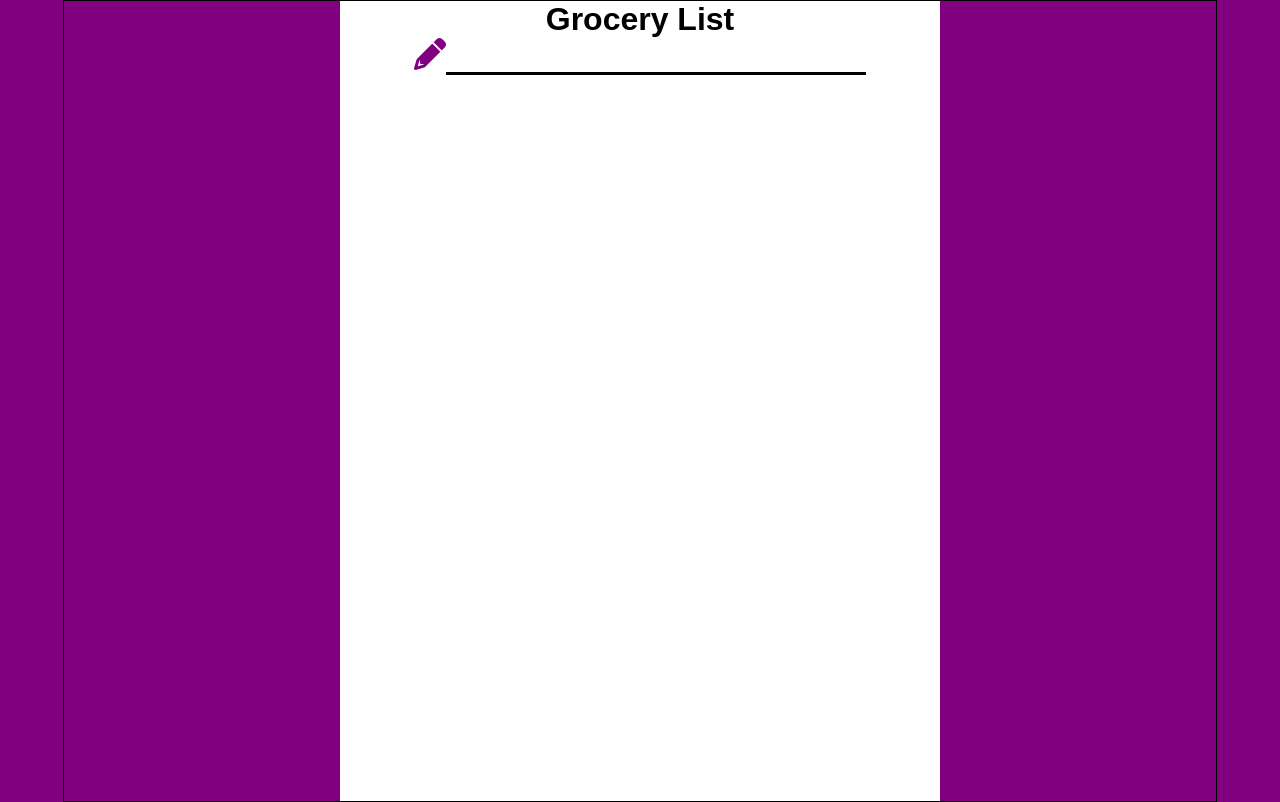
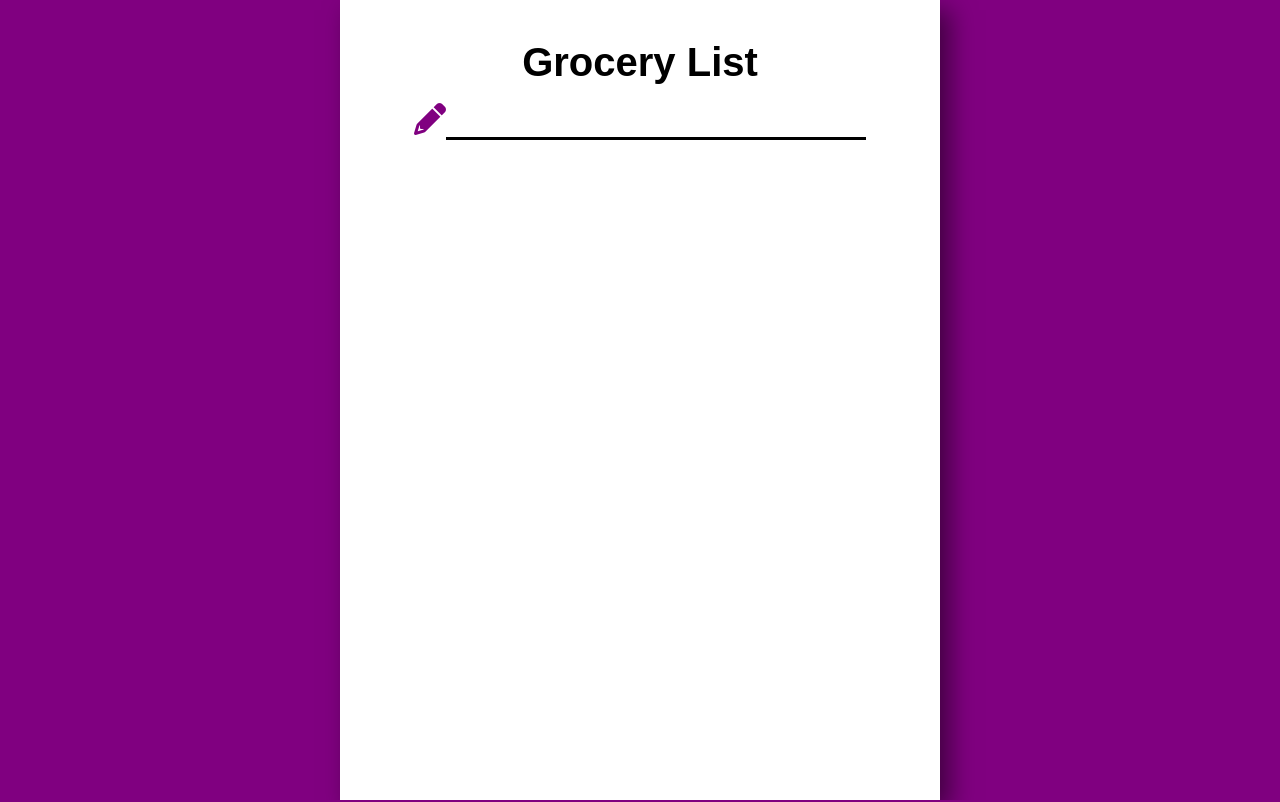
Before and after one commit to Stasiperez85/grocery-list, a plain HTML site: page index.html in a window 1280 px wide. Drawn offline with Linux system fonts and the light colour scheme.

Commit message:
update css

```diff
--- a/index.html
+++ b/index.html
@@ -16,7 +16,12 @@
         <div class="groceries">
             <h1 style="text-align: center;">Grocery List</h1>
             <div style="text-align: center;">
-                <i class="fa-solid fa-pencil"></i><input id="userInput" type="text">
+                <br>
+                <div style="text-align: center;">
+                    <i class="fa-solid fa-pencil"></i><input id="userInput" type="text">
+                </div>
+                <br>
+                <div id="allItems"></div>
             </div>
 
         </div>
--- a/style.css
+++ b/style.css
@@ -1,62 +1,66 @@
-*{
+* {
     padding: 0;
     margin: 0;
 }
 
-body{
+body {
     font-family: Arial, Helvetica, sans-serif;
     background-color: purple;
 }
 
-.container{
-    border: 1px solid black;
-    width:  90%;
+.container {
+    width: 90%;
     margin: auto;
     display: flex;
 }
 
-.groceries{
+.groceries {
     width: 600px;
     min-height: 100vh;
     margin: auto;
     background-color: white;
-    box-shadow: 10px 10px 24px 0 rgba();
-
+    box-shadow: 10px 10px 24px 0 rgba(0, 0, 0, 0.5);
 }
 
-.groceries i{
+.groceries h1 {
+    font-size: 2.5rem;
+    margin-top: 1em;
+}
+
+.groceries i {
     font-size: 2rem;
     color: purple;
 }
 
-.groceries input{
-    font-family: ;
+.groceries input {
+    font-family: inherit;
     border: 0;
     border-bottom: 3px solid black;
     width: 70%;
     font-size: 1.5rem;
 }
 
-#allItems h2{
+#allItems h2 {
     margin-left: 50px;
     margin-right: 10px;
     margin-top: 15px;
     font-size: 2rem;
 }
 
-@media(max-width: 480px){
-    .groceries h1{
+@media(max-width: 480px) {
+    .groceries h1 {
         font-size: 2rem;
     }
-    .groceries i{
+
+    .groceries i {
         font-size: 1.5rem;
     }
 
-    .groceries input{
+    .groceries input {
         font-size: 1rem;
     }
 
-    .groceries h2{
+    #allItem h2 {
         margin-left: 25px;
         font-size: 1.5rem;
     }
```
